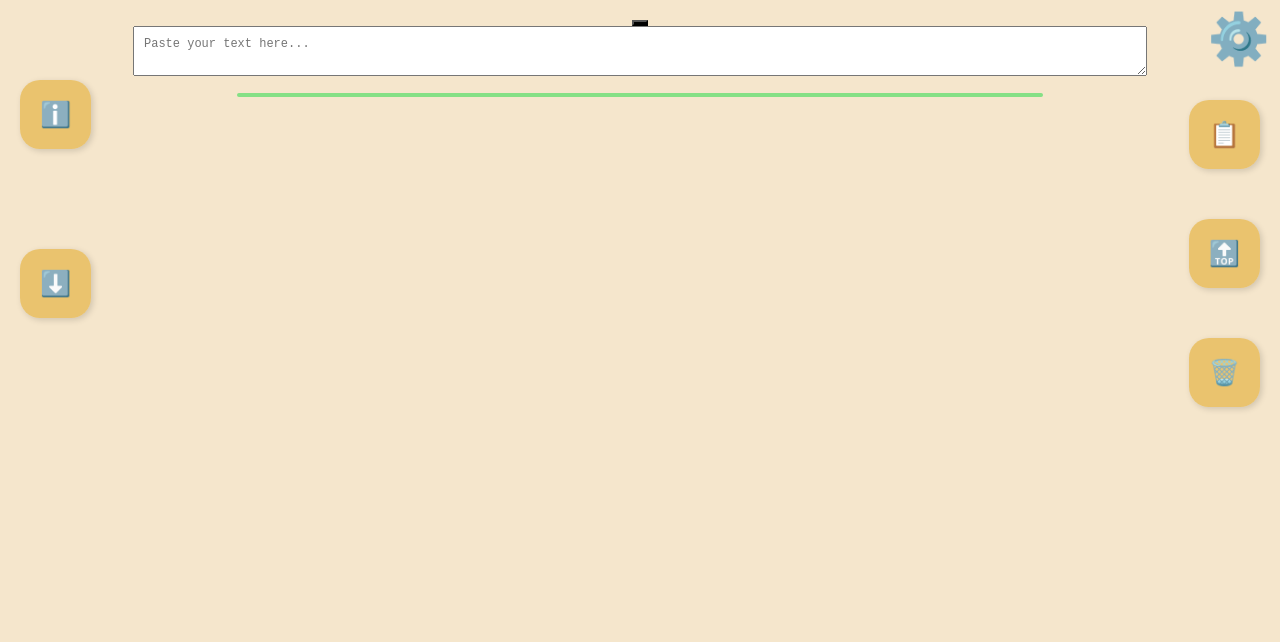
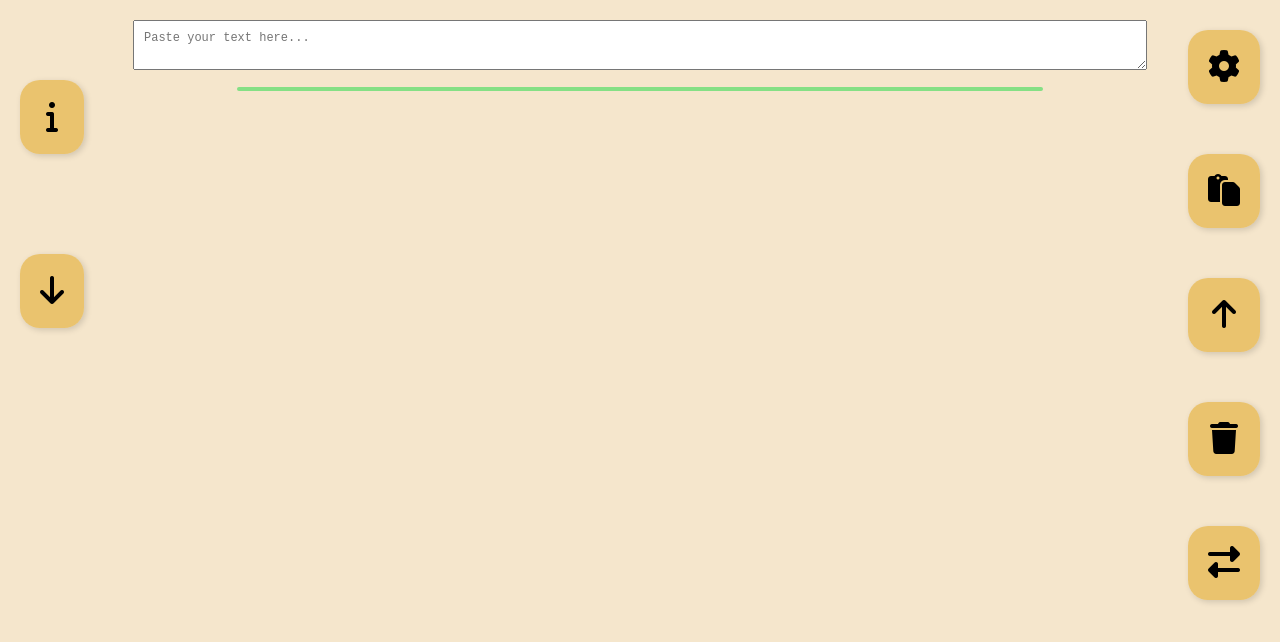
Before and after one commit to ghannamzeinab/MyMag, a React (Create React App) app: page / in a window 1280 px wide. Shown: the top 642 px of the page. Built offline with nearby package versions, Linux system fonts and the light colour scheme.

Commit message:
RTL langugaes are now supported!

```diff
--- a/public/index.html
+++ b/public/index.html
@@ -3,6 +3,8 @@
   <head>
     <meta charset="utf-8" />
     <link rel="icon" href="icon.png" />
+    <link rel="stylesheet" href="https://cdnjs.cloudflare.com/ajax/libs/font-awesome/6.5.0/css/all.min.css">
+
     <meta name="viewport" content="width=device-width, initial-scale=1" />
     <meta name="theme-color" content="#000000" />
     <meta
--- a/src/mymag.css
+++ b/src/mymag.css
@@ -155,7 +155,7 @@ html {
 
 .floating-buttons {
     position: fixed;
-    top: 100px;
+    top: 30px;
     /* adjust if needed to not overlap the gear icon */
     right: 20px;
     display: flex;
@@ -191,3 +191,10 @@ html {
     gap: 100px;
     z-index: 999;
 }
+
+.action-button i {
+    font-size: 32px;
+    /* Make icons bigger */
+    font-weight: 900;
+    /* Font Awesome bold */
+}
--- a/src/mymag.jsx
+++ b/src/mymag.jsx
@@ -4,14 +4,13 @@ import SettingsPanel from "./SettingsPanel";
 
 const Mymag = () => {
   const [text, setText] = useState("");
-
   const containerRef = useRef(null);
   const [wordsPerRow, setWordsPerRow] = useState(5);
   const [fontSize, setFontSize] = useState(90);
   const [wordSpacing, setWordSpacing] = useState(25);
   const [isSettingsOpen, setIsSettingsOpen] = useState(false);
-
   const [fontWeight, setFontWeight] = useState(500);
+  const [showAsRTL, setShowAsRTL] = useState(false);
 
   const [letterColors, setLetterColors] = useState({
     m: "#0057E9", M: "#0057E9",
@@ -86,28 +85,13 @@ const handleShowInfo = () => {
     );
   };
 
-
   const handleAutoScroll = () => {
-  window.scrollBy({ top: 500, behavior: "smooth" }); // scrolls down 500px
+    window.scrollBy({ top: 500, behavior: "smooth" });
   };
-
 
   return (
     <div className="container" ref={containerRef}>
-      <button className="settings-button" onClick={() => setIsSettingsOpen(!isSettingsOpen)}>
-        <span
-          className="icon"
-          style={{
-            color: "#000",
-            position: "absolute",
-            top: "10px",
-            right: "10px",
-            fontSize: "50px"
-          }}
-        >
-          ⚙️
-        </span>
-      </button>
+
 
       <SettingsPanel
         className={isSettingsOpen ? "" : "hidden"}
@@ -122,15 +106,62 @@ const handleShowInfo = () => {
       />
 
     <div className="left-floating-buttons">
-  <button className="action-button" onClick={handleShowInfo}>ℹ️ </button>
-  <button className="action-button" onClick={handleAutoScroll}>⬇️ </button>
+  <button className="action-button" onClick={handleShowInfo} title="About MyMag">
+    <i className="fa-solid fa-info"></i>
+  </button>
+  <button className="action-button" onClick={handleAutoScroll} title="Auto Scroll Down">
+    <i className="fa-solid fa-arrow-down"></i>
+  </button>
 </div>
 
 <div className="floating-buttons">
-  <button className="action-button" onClick={handlePaste}>📋 </button>
-        <button className="action-button" onClick={handleScrollToTop}>🔝 </button>
-        <button className="action-button" onClick={handleClearText}>🗑️ </button>
+  {/* Settings */}
+  <button
+    className="action-button"
+    onClick={() => setIsSettingsOpen(!isSettingsOpen)}
+    title="Settings"
+  >
+    <i className="fa-solid fa-gear"></i>
+  </button>
+
+  {/* Paste from clipboard */}
+  <button
+    className="action-button"
+    onClick={handlePaste}
+    title="Paste from Clipboard"
+  >
+    <i className="fa-solid fa-paste"></i>
+  </button>
+
+  {/* Scroll to top */}
+  <button
+    className="action-button"
+    onClick={handleScrollToTop}
+    title="Scroll to Top"
+  >
+    <i className="fa-solid fa-arrow-up"></i>
+  </button>
+
+  {/* Clear text */}
+  <button
+    className="action-button"
+    onClick={handleClearText}
+    title="Clear Text"
+  >
+    <i className="fa-solid fa-trash"></i>
+  </button>
+
+  {/* Toggle RTL/LTR */}
+  <button
+    className="action-button"
+    onClick={() => setShowAsRTL(!showAsRTL)}
+    title={showAsRTL ? "Switch to Left-to-Right" : "Switch to Right-to-Left"}
+  >
+    <i className={`fa-solid ${showAsRTL ? "fa-repeat" : "fa-right-left"}`}></i>
+  </button>
 </div>
+
+
 
 
       <textarea
@@ -138,14 +169,29 @@ const handleShowInfo = () => {
         placeholder="Paste your text here..."
         value={text}
         onChange={handleChange}
+        dir={showAsRTL ? "rtl" : "ltr"}
       />
 
-
-      <div className="text-output">
+      <div
+        className="text-output"
+        style={{
+          direction: showAsRTL ? "rtl" : "ltr",
+          textAlign: showAsRTL ? "right" : "left",
+          overflowX: "auto",
+          whiteSpace: "nowrap",
+        }}
+      >
         {formattedText.map((line, lineIndex) => (
           <div key={lineIndex} className="text-line">
-            <div className="text-row">
-              {line.split(" ").map((word, wordIndex) => (
+            <div
+              className="text-row"
+              style={{
+                display: "flex",
+                flexDirection: showAsRTL ? "row-reverse" : "row",
+                justifyContent: showAsRTL ? "flex-end" : "flex-start",
+              }}
+            >
+              {(showAsRTL ? line.split(" ").reverse() : line.split(" ")).map((word, wordIndex) => (
                 <span
                   key={wordIndex}
                   className="text-word"
@@ -156,14 +202,20 @@ const handleShowInfo = () => {
                     letterSpacing: "3px",
                     textShadow: "2px 2px 3px yellow",
                     marginRight: `${wordSpacing}px`,
-                    whiteSpace: "nowrap"
+                    whiteSpace: "nowrap",
+                    direction: showAsRTL ? "rtl" : "ltr",
+                    display: "inline-block"
                   }}
                 >
-                  {word.split("").map((char, charIndex) => (
+                  {showAsRTL ? (
+                    <span style={{ color: "inherit" }}>{word}</span>
+                  ) : (
+                    word.split("").map((char, charIndex) => (
                       <span key={charIndex} style={{ color: letterColors[char] || "inherit" }}>
                         {char}
                       </span>
-                  ))}
+                    ))
+                  )}
                 </span>
               ))}
             </div>
```
Lines whose indentation alone changed are shown as unchanged.
